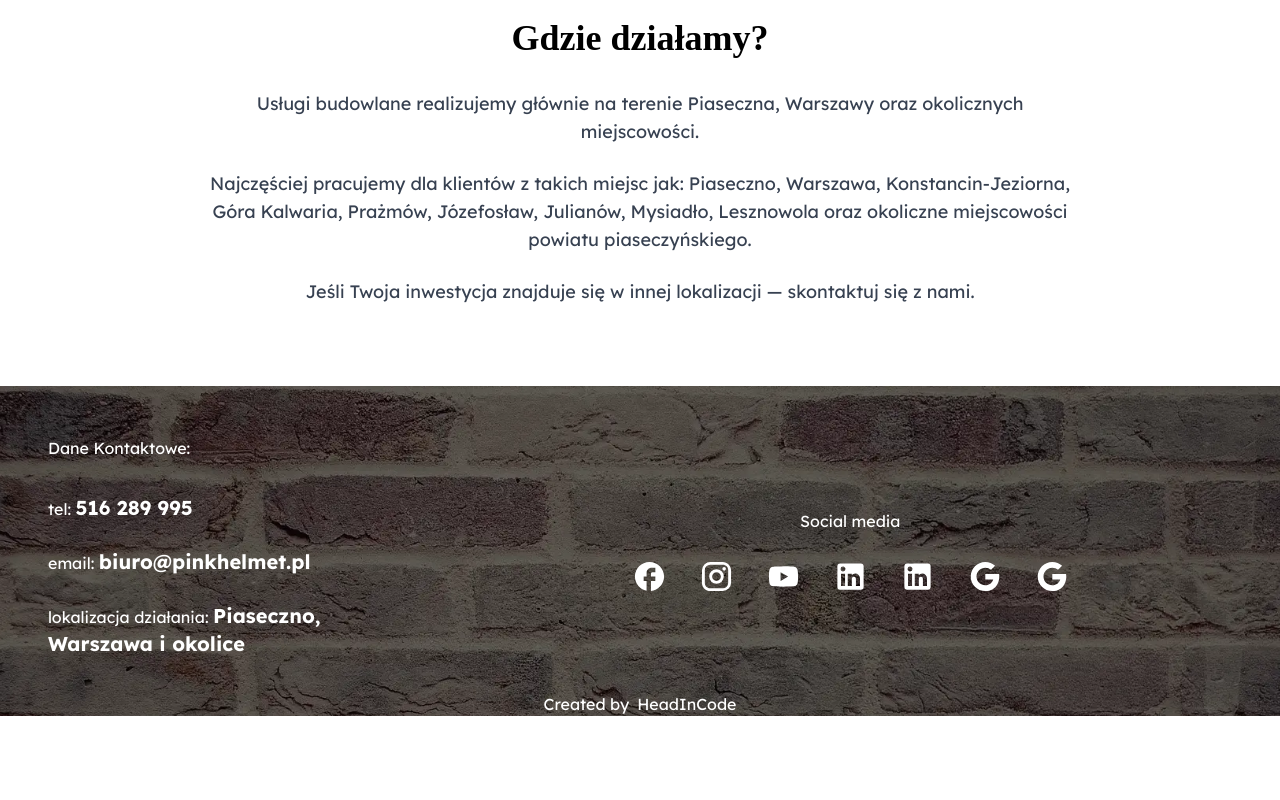
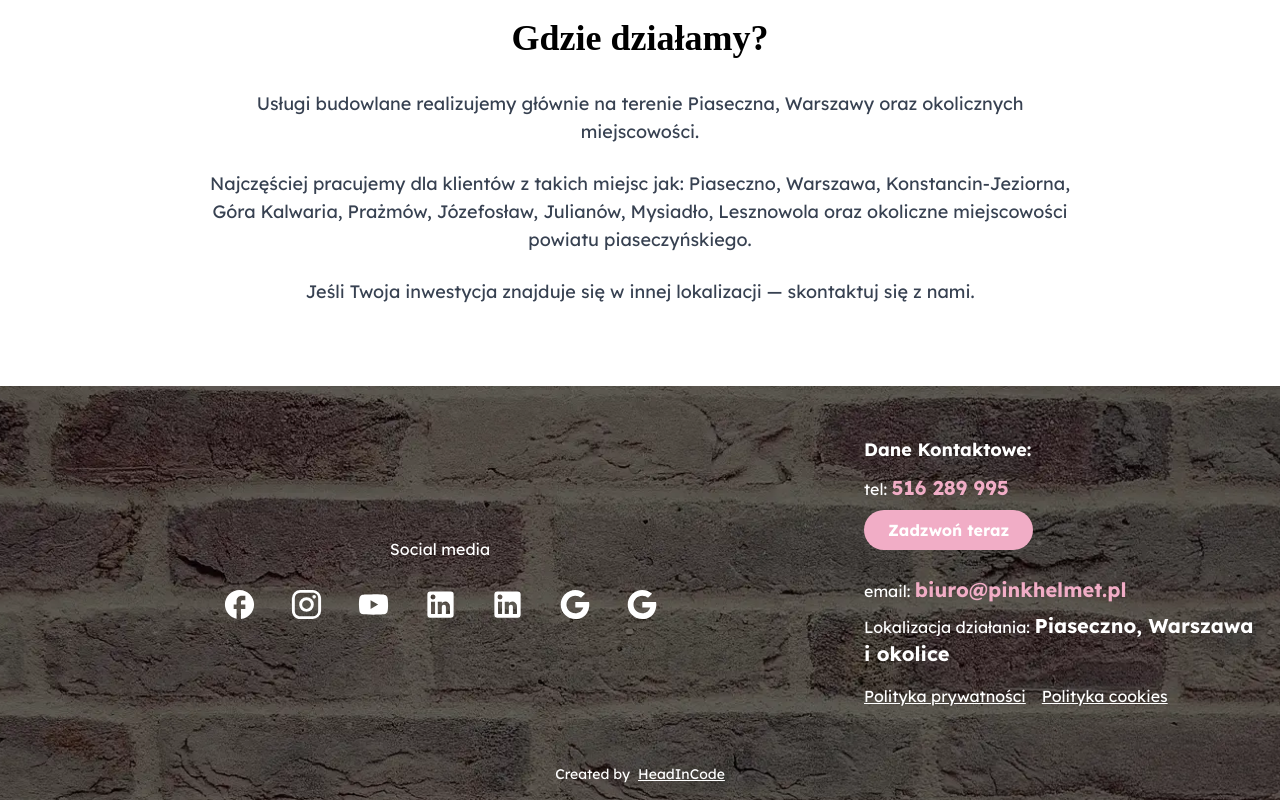
Before and after one commit to PinkHelmet/pink, a Next.js app: page / in a window 1280 px wide. Shown: the part 4904-5704 px from the top of the page. Before the commit the page ends 5620 px from the top, so only its background shows below. Built offline with nearby package versions, Linux system fonts and the light colour scheme; a web font is replaced by a local one.

Commit message:
Update Footer.js

```diff
--- a/components/Footer.js
+++ b/components/Footer.js
@@ -1,43 +1,79 @@
 import React from "react";
 import siteMetadata from "../data/siteMetadata";
 import SocialMedia from "./SocialMedia";
+import Link from "next/link";
 
 const Footer = () => {
   const { phoneNumber, email } = siteMetadata;
 
   return (
-    <div className="bg-footer_bg bg-cover bg-center bg-fixed shadow-lg">
-      <div className="container mx-auto h-full flex flex-col md:flex-row justify-center items-center text-white ">
+    <footer className="bg-footer_bg bg-cover bg-center bg-fixed shadow-lg text-white">
+      <div className="container mx-auto flex flex-col md:flex-row justify-between items-start md:items-center py-10 px-4">
+        {/* Media społecznościowe */}
         <SocialMedia />
-        <div className="w-full md:w-1/2 text-left order-first mt-6 mb-4 pl-10">
-          <p className="p-4 pl-2">Dane Kontaktowe:</p>
-          <p className="p-2">
+
+        {/* Dane kontaktowe */}
+        <div className="w-full md:w-1/2 text-left mt-6 md:mt-0">
+          <p className="text-lg font-semibold mb-2">Dane Kontaktowe:</p>
+
+          <p className="mb-2">
             <span className="font-regular">tel:</span>{" "}
-            <span className="text-xl font-bold">{phoneNumber}</span>
+            <a
+              href={`tel:${phoneNumber}`}
+              className="text-xl font-bold text-pink-rose hover:underline"
+            >
+              {phoneNumber}
+            </a>
           </p>
-          <p className="p-2">
+
+          {/* Przyciski */}
+          <a
+            href={`tel:${phoneNumber}`}
+            className="inline-block bg-pink-rose text-white font-bold py-2 px-6 rounded-full hover:bg-pink-600 transition duration-200 mb-4"
+          >
+            Zadzwoń teraz
+          </a>
+
+          <p className="mb-2">
             <span className="font-regular">email: </span>
-            <span className="text-xl font-bold">{email}</span>{" "}
+            <a
+              href={`mailto:${email}`}
+              className="text-xl font-bold text-pink-rose hover:underline"
+            >
+              {email}
+            </a>
           </p>
-          <p className="p-2 max-w-screen-sm">
-            <span className="font-regular">lokalizacja działania:</span>{" "}
-            <span className="text-xl font-bold">
-              Piaseczno, Warszawa i okolice
-            </span>
-          </p>
+
+          <address className="not-italic mb-2">
+            <span className="font-regular">Lokalizacja działania:</span>{" "}
+            <span className="text-xl font-bold">Piaseczno, Warszawa i okolice</span>
+          </address>
+
+          {/* Linki prawne */}
+          <div className="flex flex-col sm:flex-row gap-4 mt-4">
+            <Link href="/polityka-prywatnosci">
+              <a className="underline hover:text-pink-200">Polityka prywatności</a>
+            </Link>
+            <Link href="/polityka-cookies">
+              <a className="underline hover:text-pink-200">Polityka cookies</a>
+            </Link>
+          </div>
         </div>
       </div>
-      <div className="container mx-auto text-white text-center">
+
+      {/* Stopka dolna */}
+      <div className="container mx-auto text-center py-4 text-sm">
         <span className="inline-block mr-2">Created by</span>
         <a
           href="https://headincode.com"
           target="_blank"
           rel="noopener noreferrer"
+          className="underline hover:text-pink-200"
         >
           HeadInCode
         </a>
       </div>
-    </div>
+    </footer>
   );
 };
 
```
